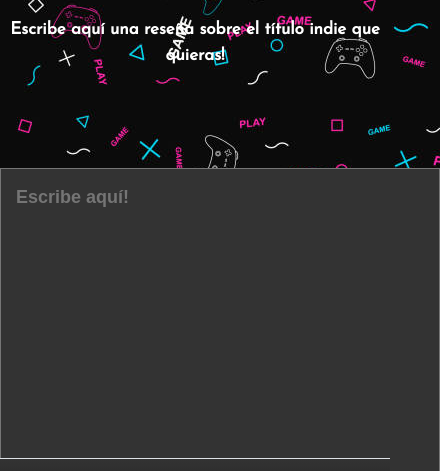
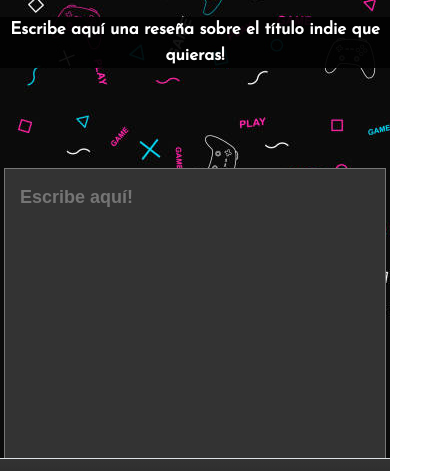
Before and after one commit to PabloAmil/IdeaAmil, a website: page pages/escribir.html in a window 390 px wide. Shown: the part 243-714 px from the top of the page, 440 px wide, since content can reach past the window. Drawn offline with Linux system fonts and the light colour scheme; files that its build step writes are made by us from their sources.

Commit message:
correccion width textarea

```diff
--- a/assets/style.scss
+++ b/assets/style.scss
@@ -476,7 +476,7 @@ h4 {
 }
 
 textarea {
-  resize: none;
+  // resize: none;
 }
 
 .divbot {
@@ -486,6 +486,10 @@ textarea {
 
 /* escribir */
 .subtituloRew {
+
+
+  height: auto;
+  background-color: #020202ec;
   color: $color4white;
   text-align: center;
   font-size: 20px;
@@ -496,6 +500,7 @@ textarea {
   display: flex;
   flex-direction: column;
   justify-content: center;
+
 }
 
 .reseña textarea {
@@ -506,7 +511,7 @@ textarea {
   margin-left: auto;
   margin-right: auto;
   overflow: auto;
-  width: 900px;
+  width: 60%;
   height: 500px;
 }
 
@@ -671,6 +676,10 @@ textarea {
     max-width: 440px;
   }
 
+  .reseña textarea {
+    width: 98%;
+  }
+
   .navForm {
     width: 50%;
   }
```
Also changed, not shown: index.html (+1 -2 lines), style.css.
